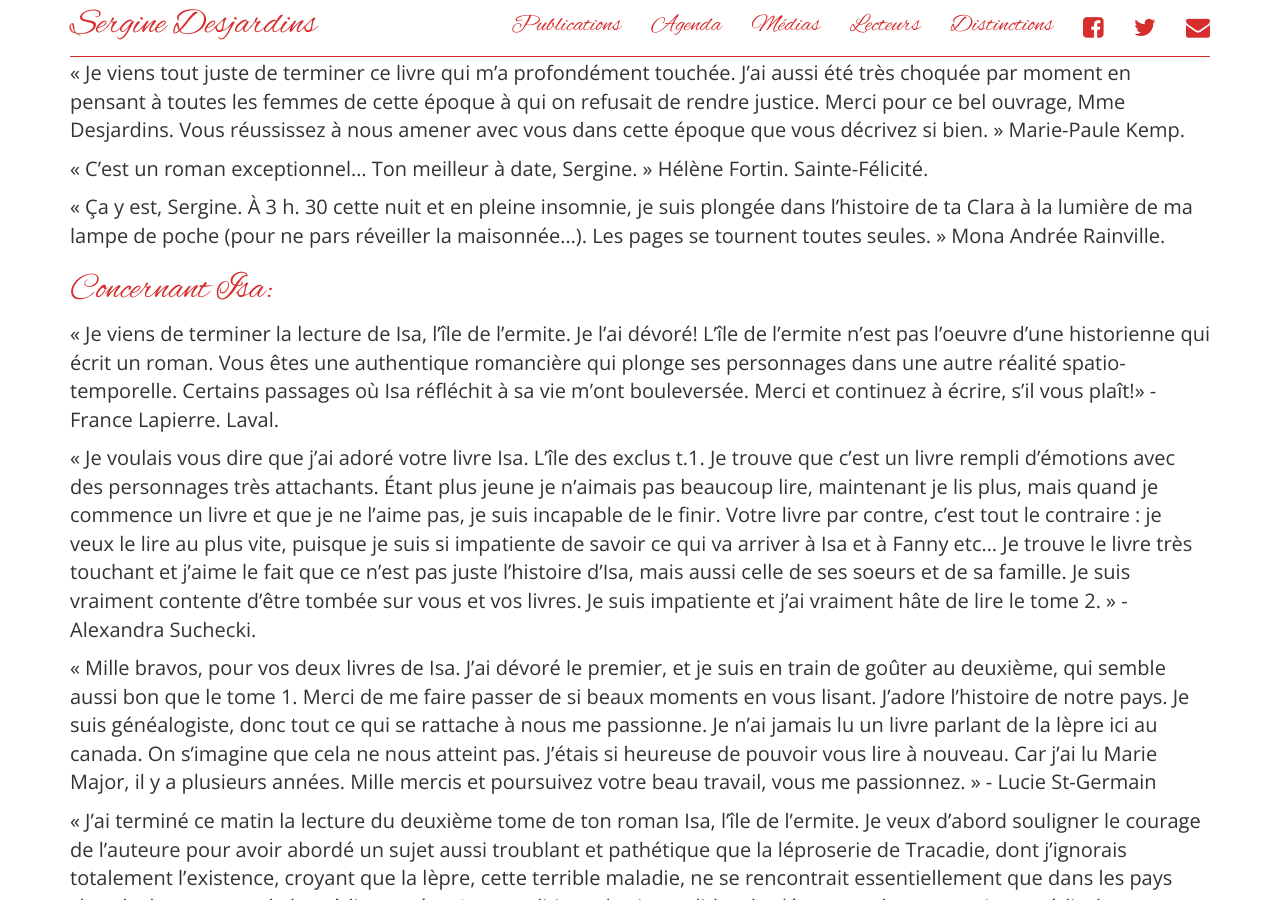
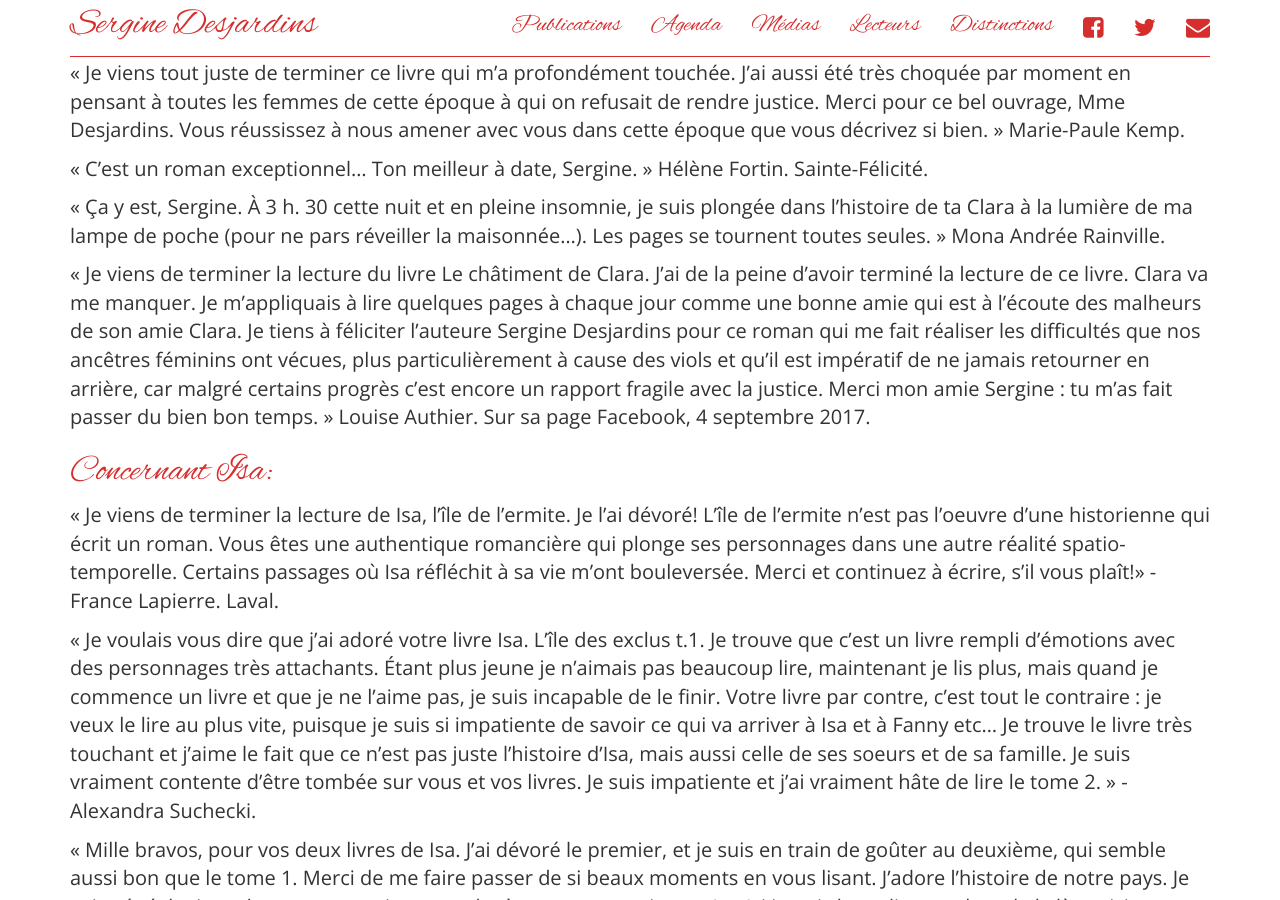
Before and after one commit to serginedesjardins/serginedesjardins.github.io, a Jekyll site: the page built from lecteurs.md, in a window 1280 px wide and 900 px high, scrolled down 5719 px. Built offline with Jekyll 4.4.1, drawn with Linux system fonts in a browser that asks for light colours; nearby versions of some CDN libraries.

Commit message:
Ajout commentaire L. Authier

```diff
--- a/lecteurs.md
+++ b/lecteurs.md
@@ -95,6 +95,8 @@ Message sur Facebook, le 28 mai : « Je suis en train de lire Le châtiment de C
 « C’est un roman exceptionnel… Ton meilleur à date, Sergine. » Hélène Fortin. Sainte-Félicité.
 
 « Ça y est, Sergine. À 3 h. 30 cette nuit et en pleine insomnie, je suis plongée dans l’histoire de ta Clara à la lumière de ma lampe de poche (pour ne pars réveiller la maisonnée…). Les pages se tournent toutes seules. » Mona Andrée Rainville.
+
+« Je viens de terminer la lecture du livre Le châtiment de Clara. J’ai de la peine d’avoir terminé la lecture de ce livre. Clara va me manquer. Je m’appliquais à lire quelques pages à chaque jour comme une bonne amie qui est à l’écoute des malheurs de son amie Clara. Je tiens à féliciter l’auteure Sergine Desjardins pour ce roman qui me fait réaliser les difficultés que nos ancêtres féminins ont vécues, plus particulièrement à cause des viols et qu’il est impératif de ne jamais retourner en arrière, car malgré certains progrès c’est encore un rapport fragile avec la justice. Merci mon amie Sergine : tu m’as fait passer du bien bon temps. » Louise Authier. Sur sa page Facebook, 4 septembre 2017.
 
 
 # Concernant Isa:
```
